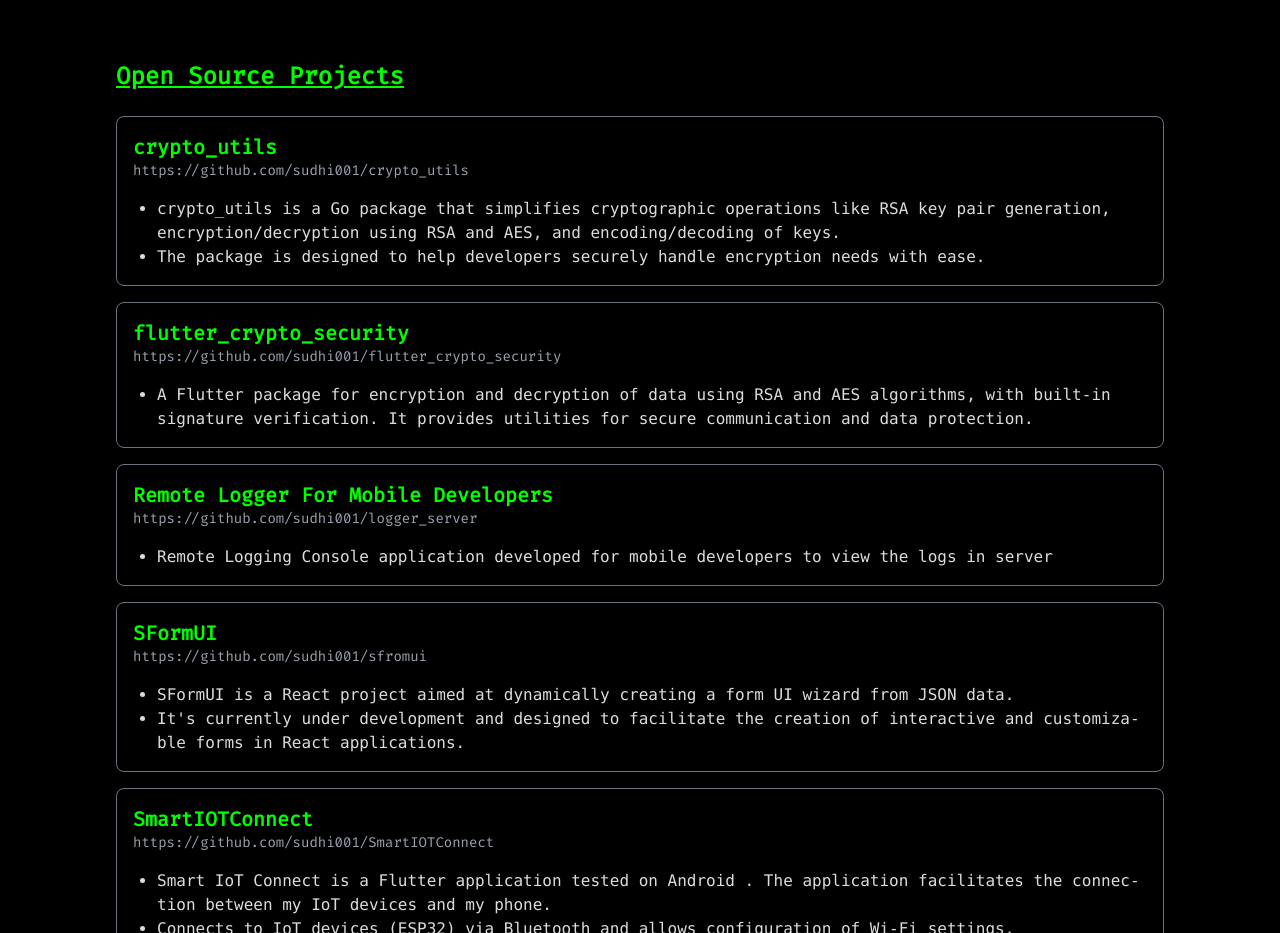
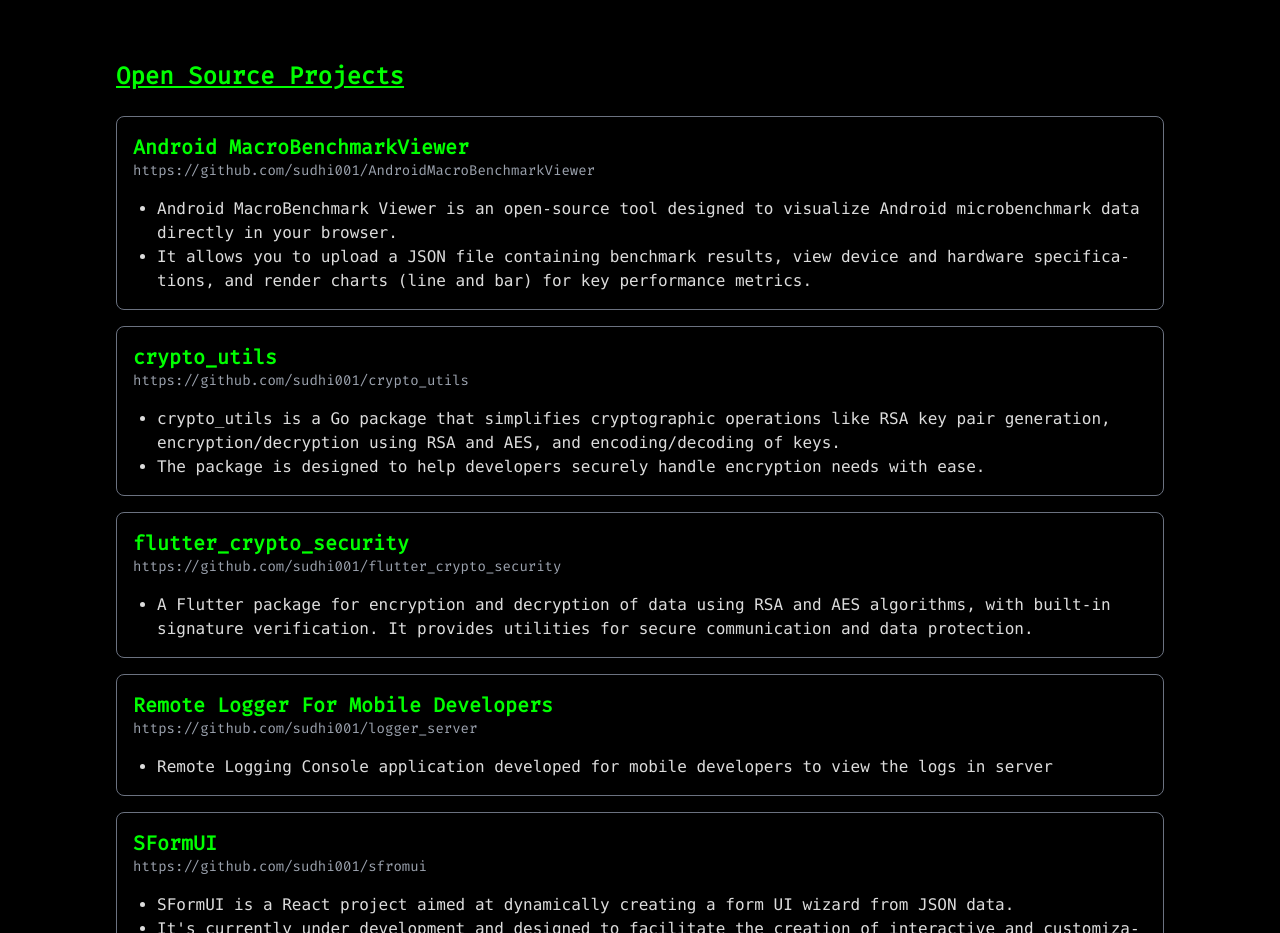
Before and after one commit to sudhi001/sudhi001.github.io, a Next.js app: page / in a window 1280 px wide. Shown: the part 3320-4253 px from the top of the page. Built offline with nearby package versions, Linux system fonts and the light colour scheme.

Commit message:
Update data.js

```diff
--- a/app/data.js
+++ b/app/data.js
@@ -127,7 +127,14 @@
   projects:{
     title:"Open Source Projects",
     data:[
-
+       {
+        title:"Android MacroBenchmarkViewer",
+        descriptions:[
+          "Android MacroBenchmark Viewer is an open-source tool designed to visualize Android microbenchmark data directly in your browser.",
+          " It allows you to upload a JSON file containing benchmark results, view device and hardware specifications, and render charts (line and bar) for key performance metrics."
+        ],
+        href:"https://github.com/sudhi001/AndroidMacroBenchmarkViewer"
+      },
       {
         title:"crypto_utils",
         descriptions:[
```
